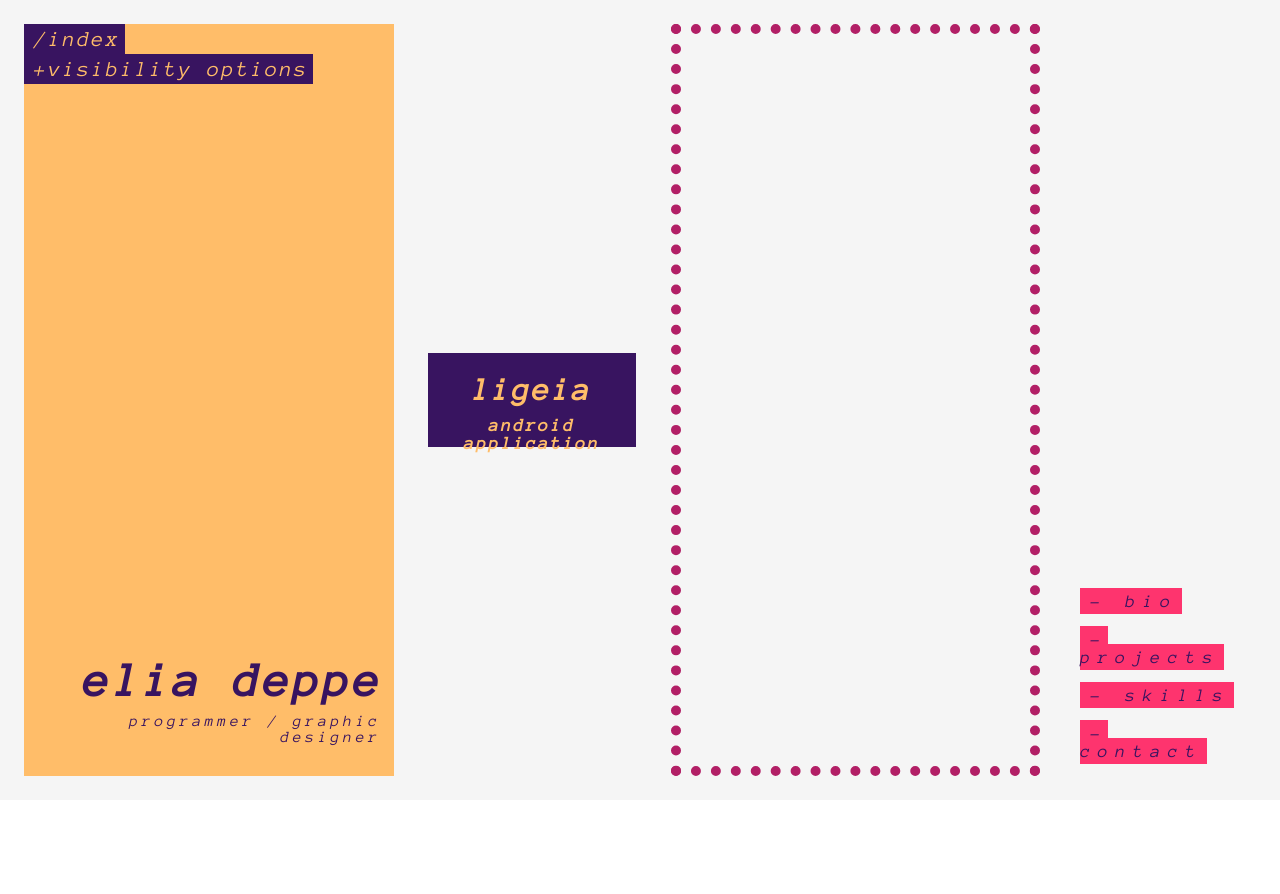
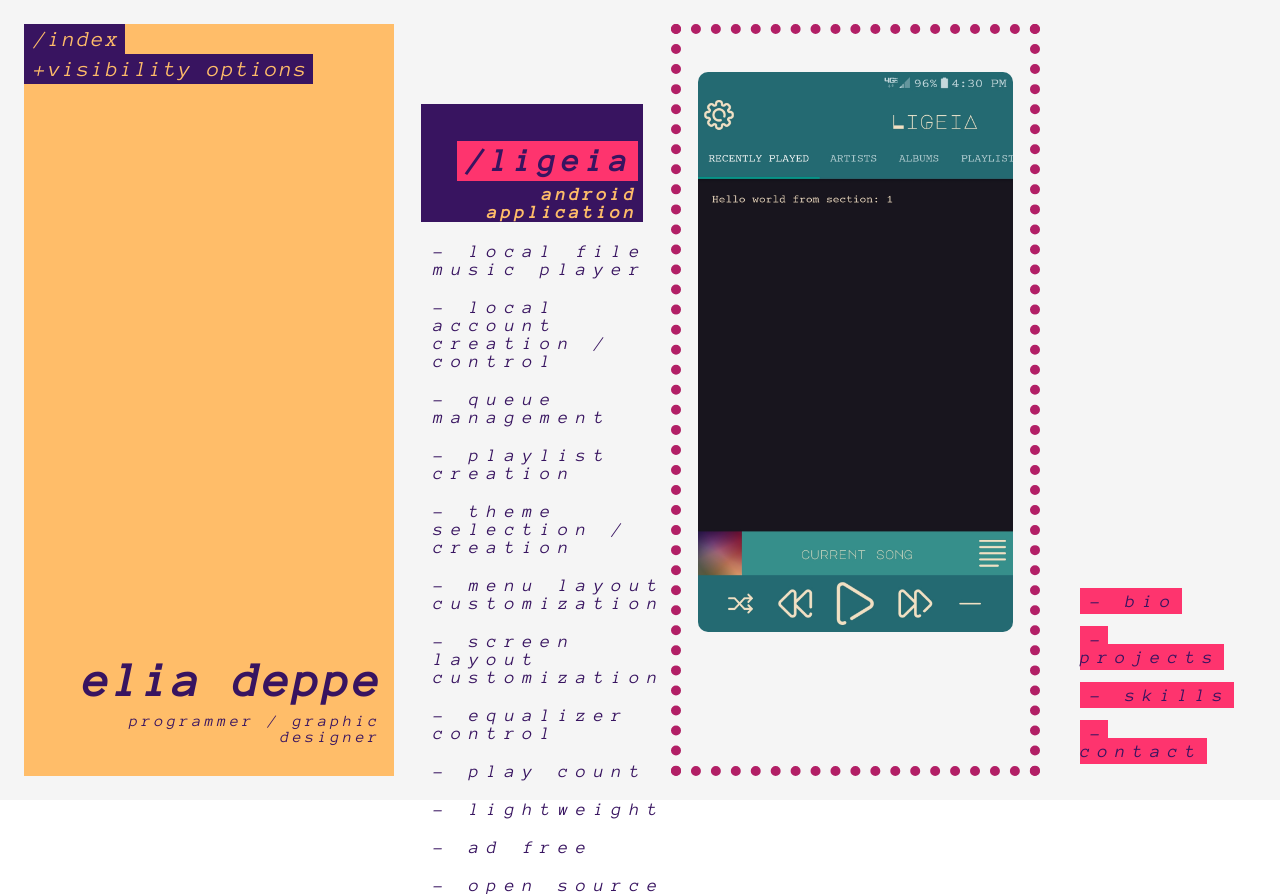
Before and after one commit to eliaseraphim/eliaseraphim.github.io, a plain HTML site: page index.html in a window 1280 px wide. Before the commit the page ends 800 px from the top, so only its background shows below. Drawn offline with Linux system fonts and the light colour scheme.

Commit message:
022520 final

```diff
--- a/index.html
+++ b/index.html
@@ -13,10 +13,9 @@
         <script src="script.js"></script>
 
         <!-- Page Wrapper -->
-        <div class="index_wrapper">
+        <div class="index_wrapper" style="background-color: whitesmoke">
             <!--- Page Row -->
             <div class="row">
-
 
                 <!-- Column One -->
                 <div class="col one" style="background-color: #FFBD69">
@@ -44,15 +43,32 @@
 
                 <!-- Column Two -->
                 <div class="col two" style="background-color: whitesmoke">
-                    <div class="app_wrapper" style="background-color: #381460">
-                        <h1 class="app_name">ligeia</h1>
-                        <h2 class="app_description">android application</h2>
+                    <div class="app_wrapper">
+                        <div class="name_wrapper" style="background-color: #381460">
+                            <h1 class="app_name"><a href="#">/ligeia</a></h1>
+                            <h2 class="app_description">android application</h2>
+                        </div>
+                        <ul>
+                            <li>- local file music player</li>
+                            <li>- local account creation / control</li>
+                            <li>- queue management</li>
+                            <li>- playlist creation</li>
+                            <li>- theme selection / creation</li>
+                            <li>- menu layout customization</li>
+                            <li>- screen layout customization</li>
+                            <li>- equalizer control</li>
+                            <li>- play count</li>
+                            <li>- lightweight</li>
+                            <li>- ad free</li>
+                            <li>- open source</li>
+                        </ul>
                     </div>
                 </div>
 
                 <!-- Column Three -->
                 <div class="col three" style="background-color: whitesmoke">
-                    <div>
+                    <div class="img_wrapper">
+                        <img src="./img/ligeia.jpg">
                     </div>
                 </div>
 
--- a/style.css
+++ b/style.css
@@ -32,6 +32,7 @@ body, html {
 
 .index_wrapper {
     height: 100vh;
+    width: 100vw;
     border: 3vh solid whitesmoke;
 }
 
@@ -172,6 +173,61 @@ body, html {
 /* -------------------- INDEX COLUMN 2 -------------------- */
 
 .app_wrapper {
+    content: "";
+    display: table;
+    clear: both;
+
+    width: 100%;
+    height: 100%;
+
+    position: relative;
+}
+
+.name_wrapper {
+    width: 80%;
+    height: 15%;
+
+    margin-top: 10vh;
+    margin-left: 10%;
+
+    color: #ffbd69;
+
+    padding: 1px;
+
+    text-align: end;
+}
+
+.name_wrapper > h1 {
+    margin-top: 18%;
+    margin-bottom: 0;
+    margin-right: 2%;
+
+    font-size: xx-large;
+
+    letter-spacing: .5vw;
+}
+
+.name_wrapper > h2 {
+    margin-top: 4%;
+    margin-bottom: 0;
+    margin-right: 2%;
+
+    font-size: large;
+
+    letter-spacing: .3vw;
+}
+
+.app_wrapper > ul {
+    color: #381460;
+}
+
+.app_wrapper > ul > li {
+    letter-spacing: 8px;
+}
+
+/*
+
+.app_wrapper {
     position: absolute;
     top: 43.75%;
     left: 12.5%;
@@ -212,8 +268,30 @@ body, html {
     color: #fe346e;
 }
 
+*/
+
 /* -------------------- INDEX COLUMN 3 -------------------- */
 
+.img_wrapper {
+    position: absolute;
+    top: 5.25%;
+    left: 5%;
+
+    height: 89.5%;
+    width: 90%;
+
+    margin: 0;
+    padding: 0;
+}
+
+.img_wrapper > img {
+    max-width: 100%;
+
+    margin: 0;
+    padding: 0;
+
+    border-radius: 10px
+}
 
 /* -------------------- INDEX COLUMN 4 -------------------- */
 /* --------------- Directory --------------- */
```
